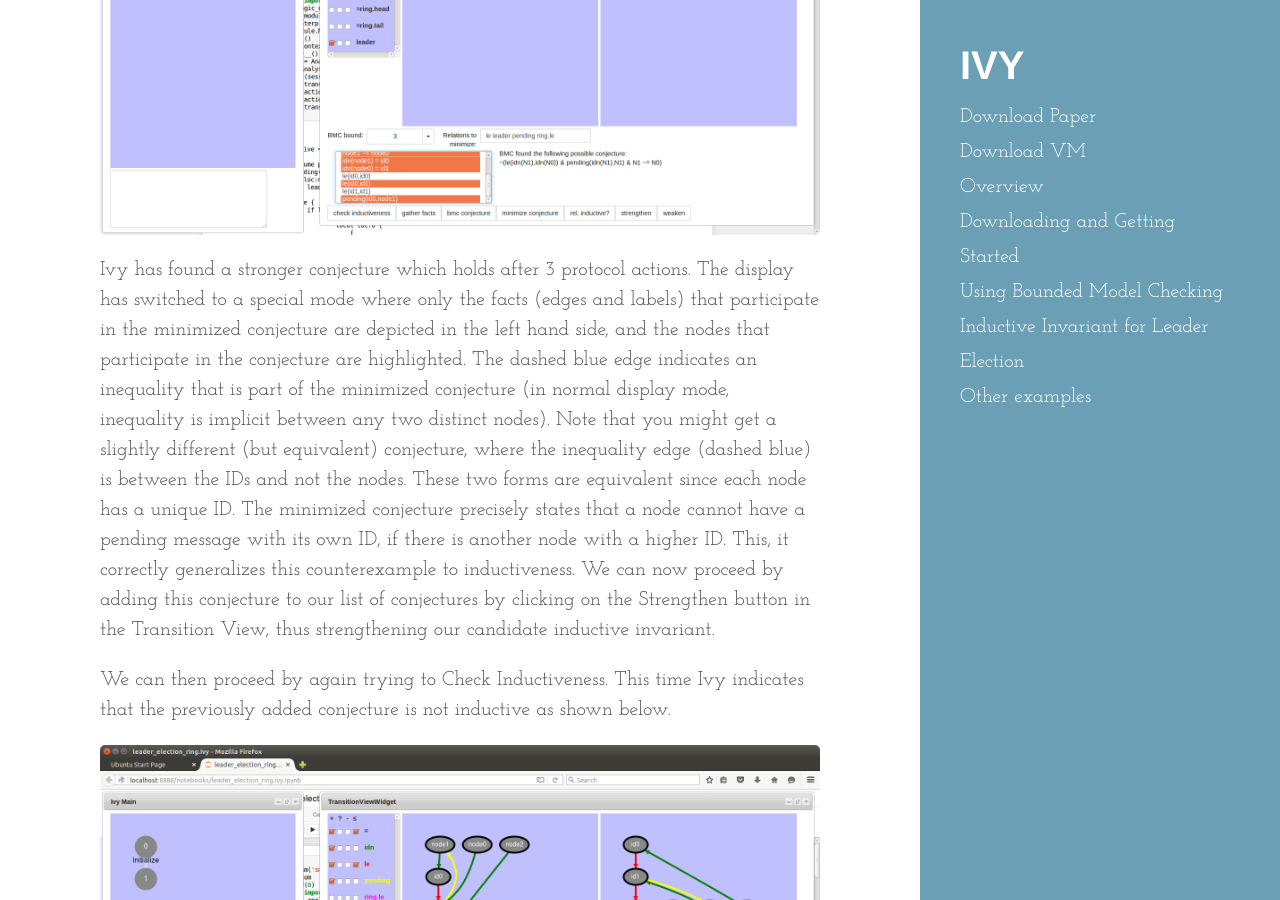
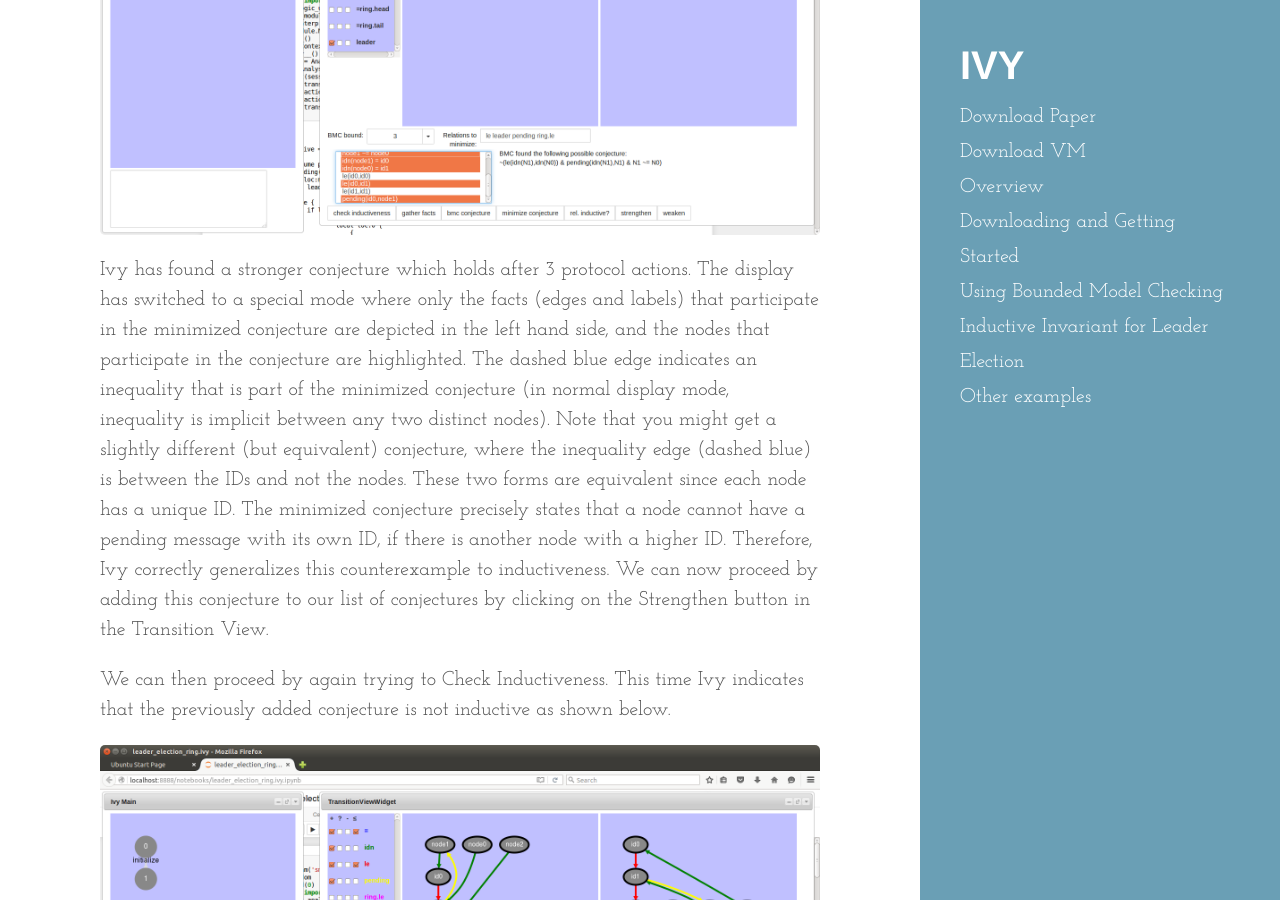
Before and after one commit to apanda/ivy, a Jekyll site: the page built from index.md, in a window 1280 px wide and 900 px high, scrolled down 5868 px. Built offline with Jekyll 4.4.1, drawn with Linux system fonts in a browser that asks for light colours.

Commit message:
Slight grammar fix

```diff
--- a/index.md
+++ b/index.md
@@ -84,8 +84,8 @@ The dashed blue edge indicates an inequality that is part of the minimized conje
 Note that you might get a slightly different (but equivalent) conjecture, where the inequality edge (dashed blue) is between the IDs and not the nodes.
 These two forms are equivalent since each node has a unique ID.
 The minimized conjecture precisely states that a node cannot have a pending message with its own ID, if there is another node with a higher ID.
-This, it correctly generalizes this counterexample to inductiveness.
-We can now proceed by adding this conjecture to our list of conjectures by clicking on the Strengthen button in the Transition View, thus strengthening our candidate inductive invariant.
+Therefore, Ivy correctly generalizes this counterexample to inductiveness.
+We can now proceed by adding this conjecture to our list of conjectures by clicking on the Strengthen button in the Transition View.
 
 We can then proceed by again trying to Check Inductiveness. This time Ivy indicates that the previously added conjecture is not inductive as shown below.
 
```
